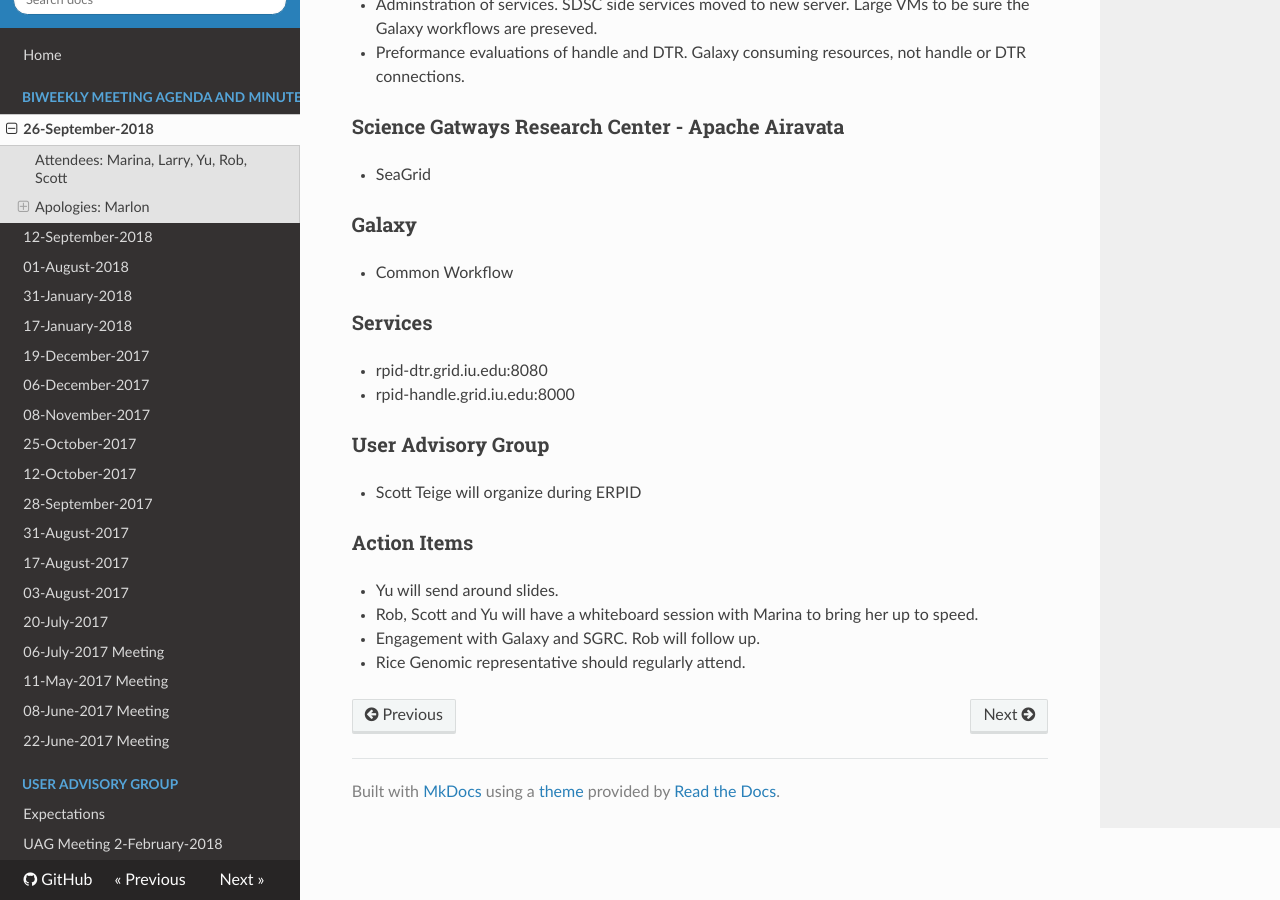
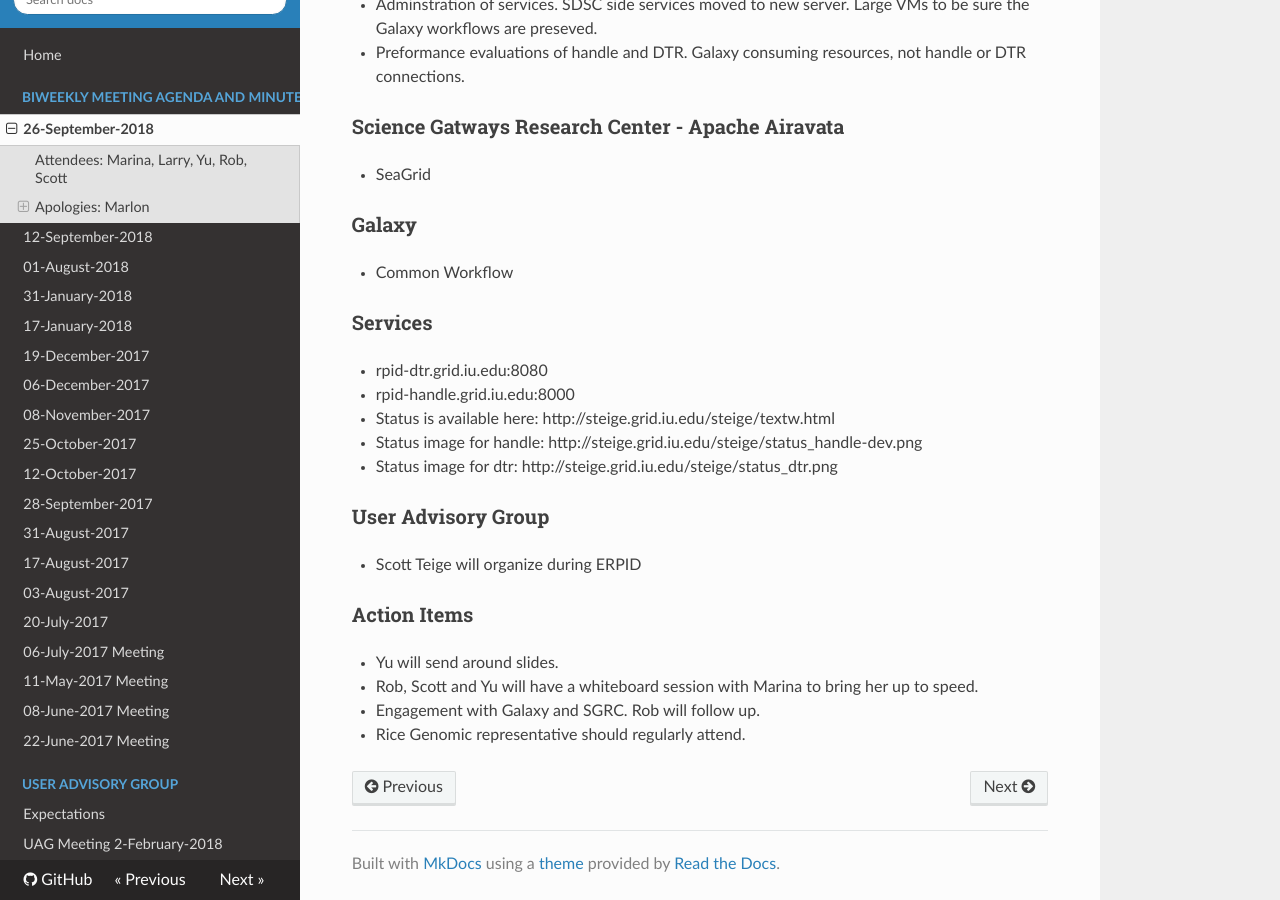
Before and after one commit to rpidproject/rpid, an MkDocs documentation site: the page built from docs/26-September-2018.md, in a window 1280 px wide and 900 px high, scrolled down 575 px. Built offline with MkDocs 1.6.1, drawn with Linux system fonts in a browser that asks for light colours; nearby versions of some CDN libraries; old or Windows-style settings are respelled for this version of MkDocs.

Commit message:
Update 26-September-2018.md

```diff
--- a/docs/26-September-2018.md
+++ b/docs/26-September-2018.md
@@ -28,6 +28,9 @@ Zoom: https://iu.zoom.us/my/rquick
 ### Services
    * rpid-dtr.grid.iu.edu:8080
    * rpid-handle.grid.iu.edu:8000
+   * Status is available here: http://steige.grid.iu.edu/steige/textw.html
+   * Status image for handle: http://steige.grid.iu.edu/steige/status_handle-dev.png
+   * Status image for dtr: http://steige.grid.iu.edu/steige/status_dtr.png
 
 ### User Advisory Group
    * Scott Teige will organize during ERPID
```
